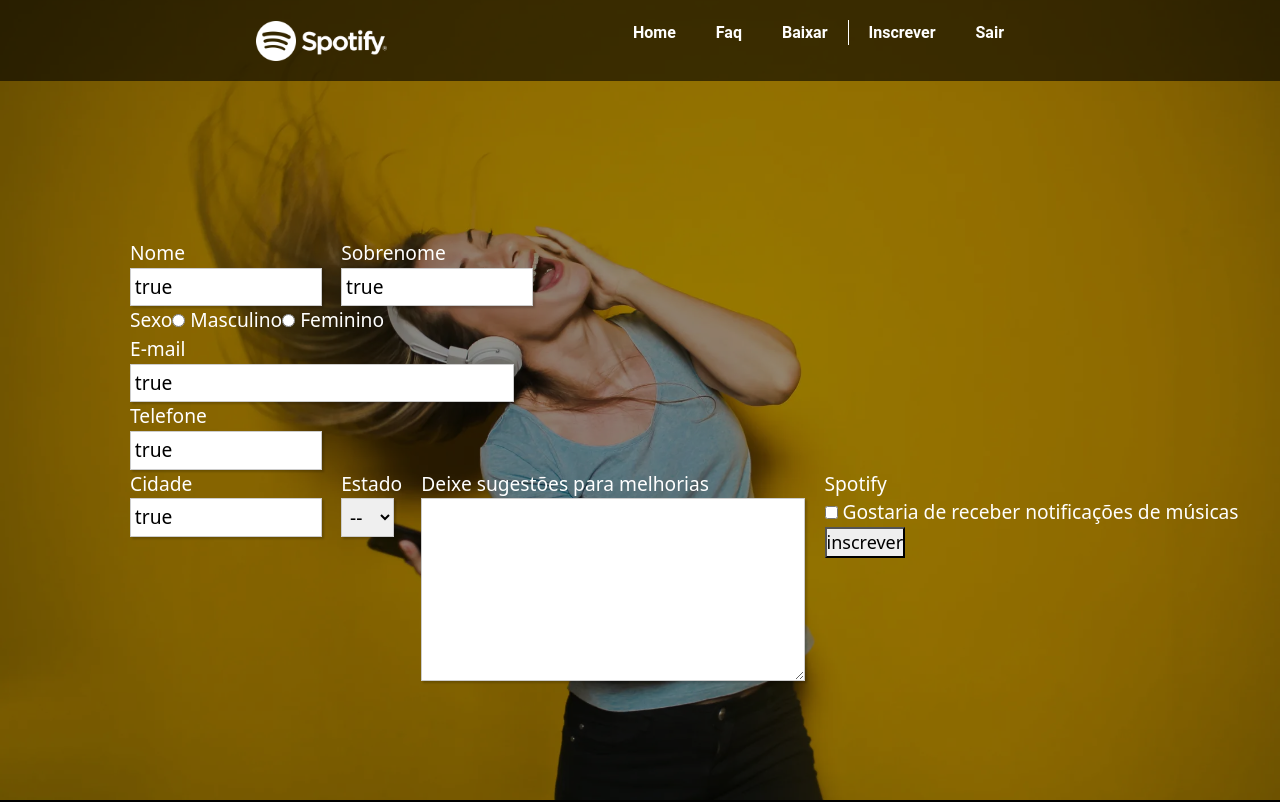
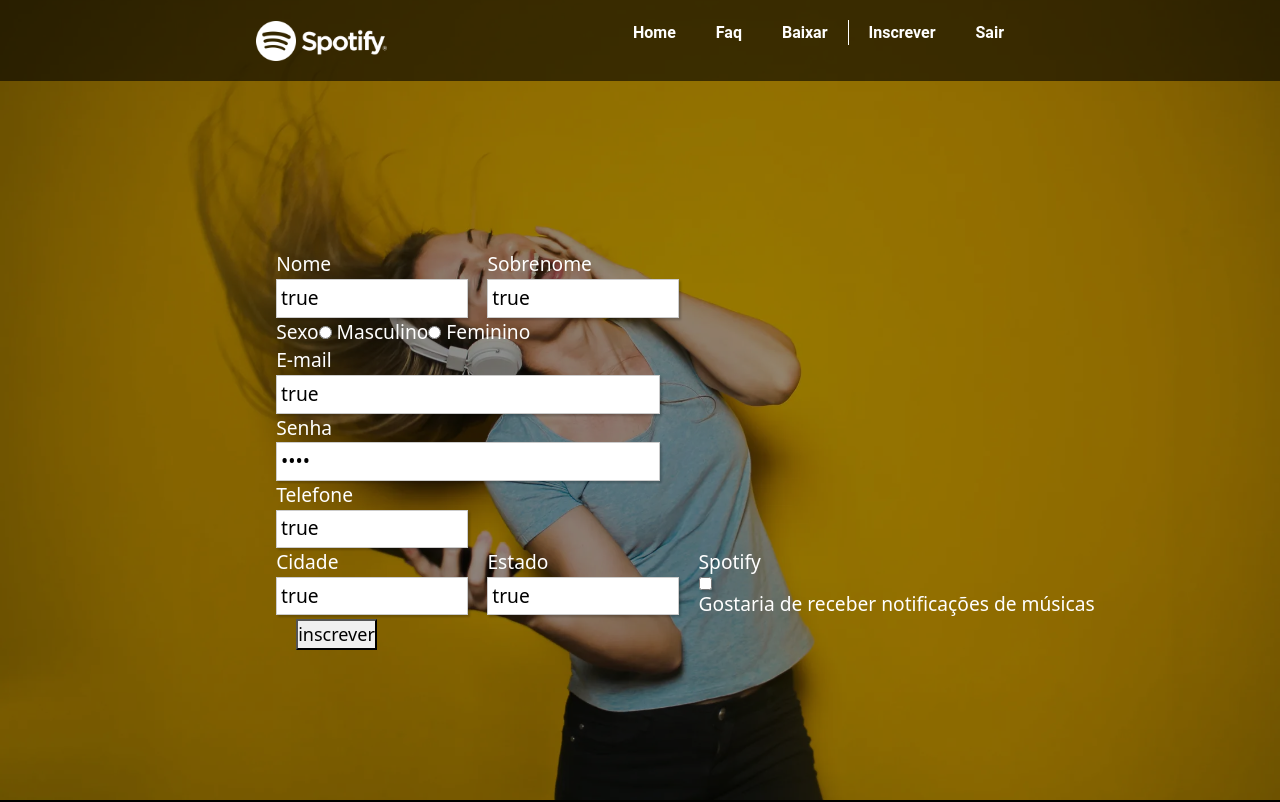
Before and after one commit to danielfurtadobezerra/spotify-dev-web, a React (Create React App) app: page /cad in a window 1280 px wide. Shown: the top 802 px of the page. Built offline with nearby package versions, Linux system fonts and the light colour scheme.

Commit message:
aula 07/04

```diff
--- a/src/App.js
+++ b/src/App.js
@@ -15,6 +15,7 @@ function App() {
         <Route path='/faq' element={<Faq/>}/>
         <Route path='/login' element={<Login/>}/>
         <Route path='/cad' element={<Form/>}/>
+
         {/* <Route path='/playlist/:id' element={<PlaylistDetail/>}/> */}
     </Routes>
 
--- a/src/components/Form.js
+++ b/src/components/Form.js
@@ -1,56 +1,73 @@
+import { useState } from 'react';
 import './Form.css';
 
+
 function Form(){
+
+const [nome, setNome] = useState("")
+const [snome, setSnome] = useState("")
+const [email, setEmail] = useState("")
+const [telefone, setTelefone] = useState("")
+const [senha, setSenha] = useState("")
+const [sexom, setSexom] = useState("")
+const [sexof, setSexof] = useState("")
+const [cidade, setCidade] = useState("")
+const [estado, setEstado] = useState("")
+
+function handleSubmit(e){
+  e.preventDefault();
+}
+
+//const usuario = {senha, email}
+
 return(
     <>
 
     <div id="showcase">
       <div className="showcase-container">
-    <form action="/action_page.php" method="post" style={{margin: '60px 20px 20px 130px'}}>
+        <form onSubmit={(e)=> handleSubmit(e)} action="/action_page.php" method="post" style={{margin: '60px 20px 20px 130px'}}>
 
           <fieldset style={{fontSize: 'larger'}}>
             <fieldset className="grupo" style={{border: '0ch'}}>
               <div className="campo">
                 <label htmlFor="nome">Nome</label>
-            <input type="text" id="nome"  name="nome" style={{width: '10em'}} defaultValue />
+                <input type="text" id="nome" onChange={(e)=> setNome(e.target.value)}  name="nome" style={{width: '10em'}} defaultValue />
               </div>
               <div className="campo">
                 <label htmlFor="snome">Sobrenome</label>
-            <input type="text" id="snome" name="snome" style={{width: '10em'}} defaultValue />
+                <input type="text" id="snome" onChange={(e)=> setSnome(e.target.value)}  name="snome" style={{width: '10em'}} defaultValue />
               </div>
             </fieldset>
             <div className="campo">
               <label>Sexo</label>
               <label>
-            <input type="radio" name="sexo" defaultValue="masculino" /> Masculino
+                <input type="radio" name="sexo" id="sexom" onChange={(e)=> setSexom(e.target.value)} defaultValue="masculino" /> Masculino
               </label>
               <label>
-            <input type="radio" name="sexo" defaultValue="feminino" /> Feminino
+                <input type="radio" name="sexo" id="sexof" onChange={(e)=> setSexof(e.target.value)} defaultValue="feminino" /> Feminino
               </label>
             </div>
             <div className="campo">
               <label htmlFor="email">E-mail</label>
-          <input type="text" id="email" name="email" style={{width: '20em'}} defaultValue />
+              <input type="text" id="email" onChange={(e)=> setEmail(e.target.value)} name="email" style={{width: '20em'}} defaultValue />
+            </div>
+            <div className="campo">
+              <label htmlFor="email">Senha</label>
+              <input type="password" id="senha" onChange={(e)=> setSenha(e.target.value)} name="senha" style={{width: '20em'}} defaultValue />
             </div>
             <div className="campo">
               <label htmlFor="telefone">Telefone</label>
-          <input type="text" id="telefone" name="telefone" style={{width: '10em'}} defaultValue />
+              <input type="text" id="telefone" onChange={(e)=> setTelefone(e.target.value)} name="telefone" style={{width: '10em'}} defaultValue />
             </div>
             <fieldset className="grupo">
               <div className="campo">
                 <label htmlFor="cidade">Cidade</label>
-            <input type="text" id="cidade" name="cidade" style={{width: '10em'}} defaultValue />
+                <input type="text" id="cidade" onChange={(e)=> setCidade(e.target.value)} name="cidade" style={{width: '10em'}} defaultValue />
               </div>
+
               <div className="campo">
                 <label htmlFor="estado">Estado</label>
-            <select name="estado" id="estado">
-              <option value>--</option>
-              <option value="CE">CE</option>
-            </select>
-          </div>
-          <div className="campo">
-            <label htmlFor="mensagem">Deixe sugestões para melhorias</label>
-            <textarea rows={6} style={{width: '20em'}} id="mensagem" name="mensagem" defaultValue={""} />
+                <input type="text" id="estado" onChange={(e)=> setEstado(e.target.value)} name="estado" style={{width: '10em'}} defaultValue />
               </div>
               <div className="campo">
                 <label>Spotify</label>
@@ -59,7 +76,9 @@ return(
                   <input type="checkbox" name="newsletter" defaultValue={1} /> Gostaria de receber notificações de músicas
                 </label>
                 </div>
+              <div className="submit">
               <button type="submit" style={{fontSize: 'large'}} name="submit">inscrever</button>
+              </div>
                 </fieldset>
                 </fieldset>
             </form>
--- a/src/components/Home.css
+++ b/src/components/Home.css
@@ -149,8 +149,11 @@ fieldset.grupo .campo {
 
 .campo input[type="text"],
 .campo input[type="email"],
+.campo input[type="password"],
 .campo input[type="url"],
 .campo input[type="tel"],
+.campo input[type="checkbox"],
+.campo input[type="submit"],
 .campo select,
 .campo textarea {
     padding: 0.2em;
@@ -193,3 +196,6 @@ fieldset.grupo .campo {
 .botao, select, label.checkbox {
     cursor: pointer;
 }
+.submit{
+	padding: 20px;
+}
--- a/src/components/Home.js
+++ b/src/components/Home.js
@@ -1,16 +1,20 @@
 // Daniel
+import { useState } from 'react';
 import './Home.css';
 import playlists from './playlists';
 
+
 function Home(){
+
+  const [play, setPlay] = useState()
 
   const playlistsFormatada = playlists.map((play)  => {
     return(
-    <link to={`/playlist/${play.id}`}>
-     <div className="card">
-  <div className="card-body">
-    <h4 className="card-title">{play.nome}</h4>
-    <p className="card-text">Some example text. Some example text.</p>
+          <link to={`/playlist/${play.id}`}>
+          <div className="card">
+          <div className="card-body">
+          <h4 className="card-title">{play.nome}</h4>
+          <p className="card-text">Some example text. Some example text.</p>
   </div>
 </div>
 </link>
```
Lines whose indentation alone changed are shown as unchanged.
